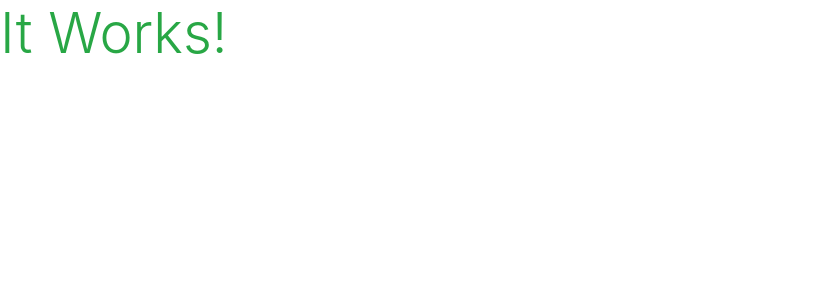
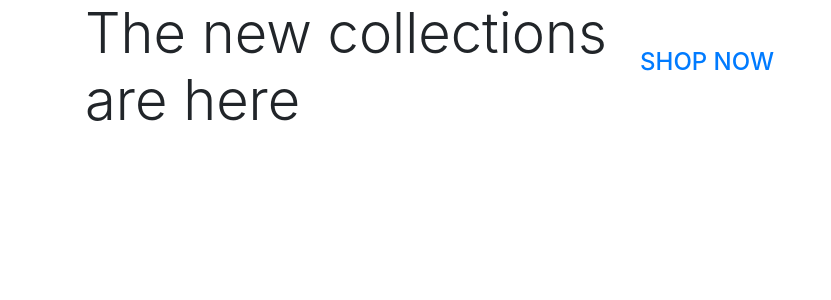
Before and after one commit to KTC96/Boutique-ado, a Django app: page / in a window 1280 px wide. Shown: the top 300 px of the page, without its empty margins (0-831 px from the left). Run offline with Django 3.2, Linux system fonts and the light colour scheme; some libraries are stand-ins or nearby versions.

Commit message:
Add homepage content

```diff
--- a/home/templates/home/index.html
+++ b/home/templates/home/index.html
@@ -1,6 +1,25 @@
 {% extends "base.html" %}
 {% load static %}
 
+{% block page_header %}
+    <div class="container header-container">
+        <div class="row">
+            <div class="col"></div>
+        </div>
+    </div>
+{% endblock %}
+
+
 {% block content %}
-<h1 class="display-4 text-success">It Works!</h1>
+    <div class="container h-100">
+        <div class="row h-100">
+            <div class="col-7 col-md-6 my-auto">
+                <h1 class="display-4 logo-font text-black">
+                    The new collections are here</h1>
+            </div>
+            <div class="my-5">
+                <h4><a href="#" class="shop-now-button btn-btn-lg rounded-0 text-uppercase py-3">Shop Now</a></h4>
+            </div>
+        </div>
+    </div>
 {% endblock %}
```
